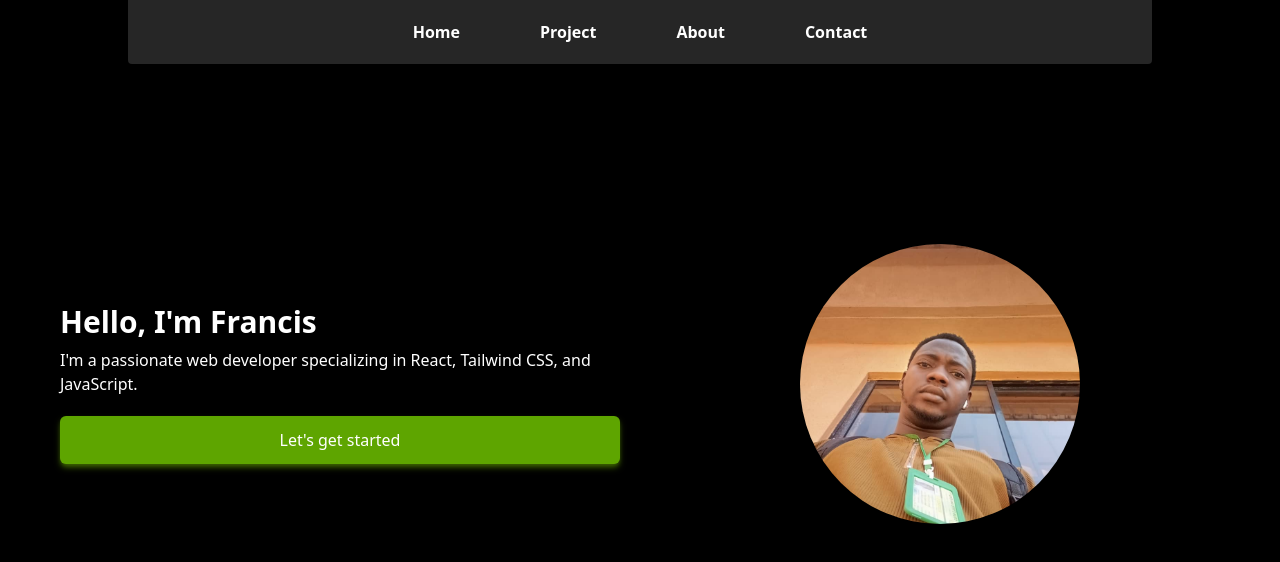
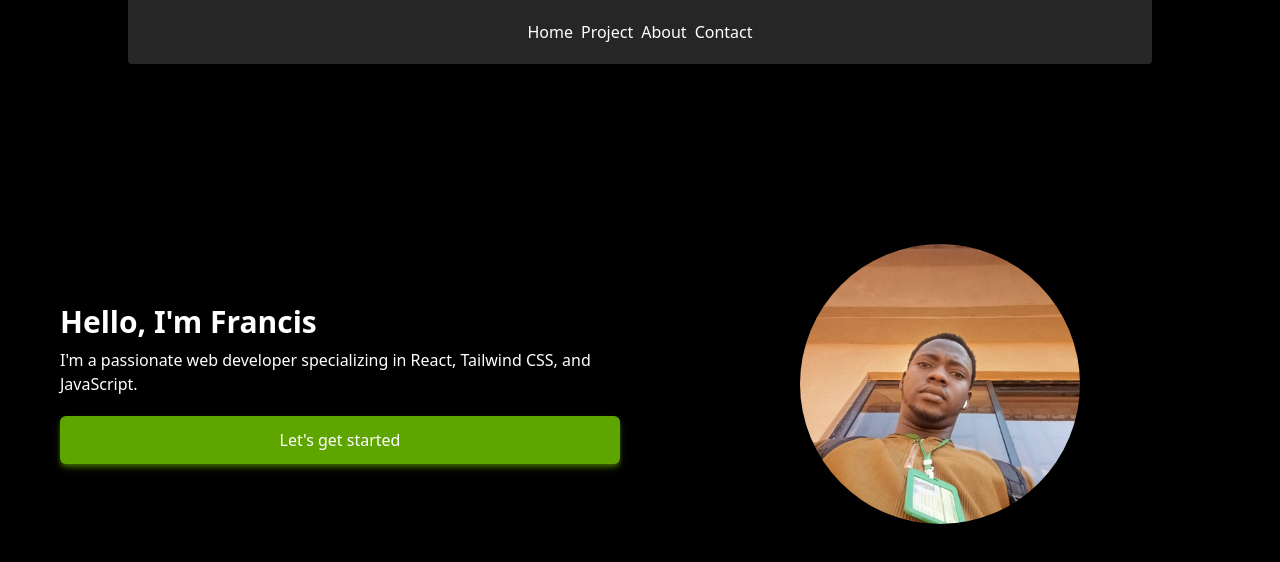
Before and after one commit to Fransun7/myportfolio, a React (Vite) app: page / in a window 1280 px wide. Shown: the top 562 px of the page. Built offline with nearby package versions, Linux system fonts and the light colour scheme.

Commit message:
fifth commit

```diff
--- a/src/components/myHome.jsx
+++ b/src/components/myHome.jsx
@@ -4,8 +4,8 @@ function myHome() {
   return (
     <div>
       <div className="bg-black flex justify-center h-[8vh]">
-        <div className="bg-neutral-800 w-4/5 text-center flex justify-center rounded-b-sm text-white font-black">
-          <ul className="flex space-x-20 items-center">
+        <div className="bg-neutral-800 w-4/5 text-center flex justify-center rounded-b-sm text-white ">
+          <ul className="flex space-x-2 items-center">
             <li>Home</li>
             <li>Project</li>
             <li>About</li>
@@ -27,7 +27,11 @@ function myHome() {
         </div>
         <div className="flex justify-center items-center">
           <div className="w-70 h-70">
-            <img className="w-full h-full rounded-full object-cover" src={pic1} alt="image" />
+            <img
+              className="w-full h-full rounded-full object-cover"
+              src={pic1}
+              alt="image"
+            />
           </div>
         </div>
       </div>
```
